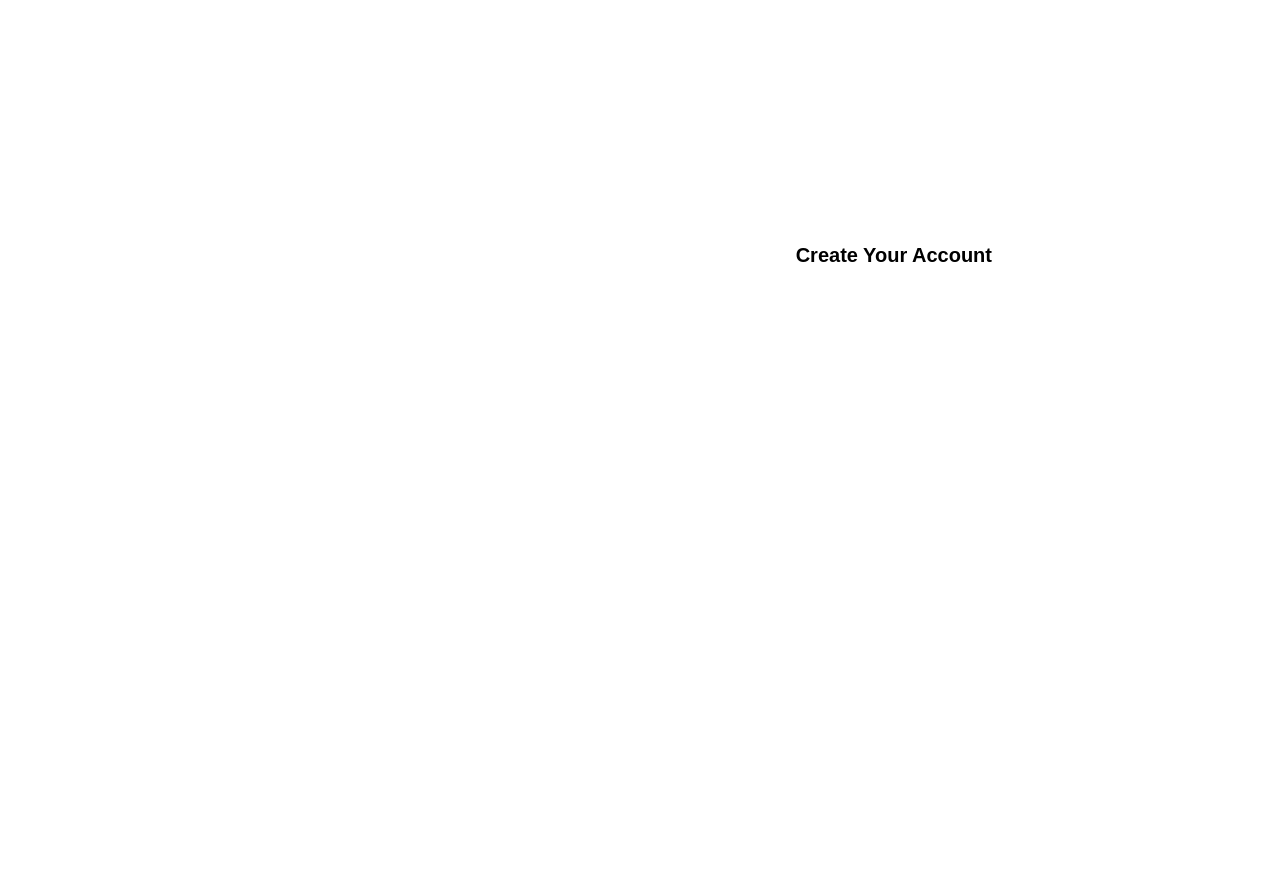
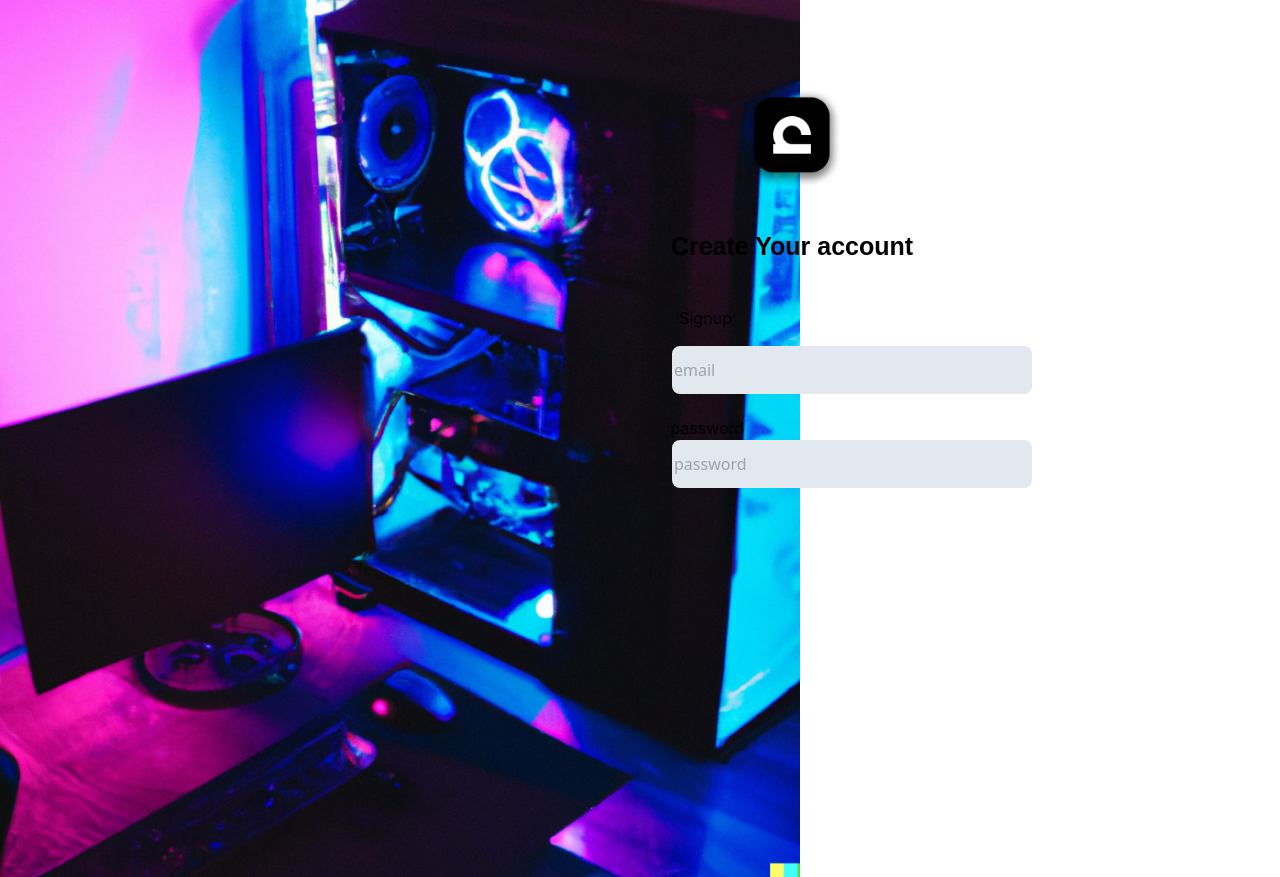
Before and after one commit to setupss/landing, a Next.js app: page /login in a window 1280 px wide. Before the commit the page ends 800 px from the top, so only its background shows below. Built offline with nearby package versions, Linux system fonts and the light colour scheme.

Commit message:
login page

```diff
--- a/pages/index.js
+++ b/pages/index.js
@@ -97,7 +97,7 @@ export default function Home() {
     </span>
 
     <div>
-      <span className="flex justify-center mt-[0.5rem] font-satoshi text-sm text-slate-500 font-semibold">❤️ Made by productive poeple, for productive people</span>
+      <span className="flex justify-center mt-[0.5rem] font-satoshi text-sm text-slate-500 font-semibold">❤️ Made by productive poeple, for productive people </span>
     </div>
 
 
--- a/pages/login.js
+++ b/pages/login.js
@@ -1,15 +1,58 @@
 import logo from "../public/assets/logo.png"
 import Image from "next/image"
+import pc from "../public/assets/pc-hero.png"
 export default function login(){
     return(
         <>
-        <div id="#main">
+        <div>
+            <Image
+            src={pc}
+            height={800}
+            width={800}
+            alt="Picture of the author"
+            />
+        </div>
 
 
-        <h1 className="font-poppins text-[20px] font-bold absolute inset-y-0 right-0 mt-[15rem] mr-[18rem] md: inset-y-0 right-0 ">Create Your Account</h1>
+
+        <div className="main-login absolute inset-y-0 right-0 mr-[15.5rem] mt-[3rem]">
+
+            <span className="flex justify-center mt-[2.5rem]">
+                <Image
+                src={logo}
+                height={100}
+                width={100}
+                alt="Picture of the author"
+                />
+
+            </span>
+          <span className="flex justify-center mt-[2.5rem] font-semibold font-poppins font-medium text-[25px]">
+            <h1>Create Your account</h1>
+          </span>
+
+          <span className="flex justify-center ml">
+            <h3 className=" mr-[10.8rem]  mt-[2.5rem] font-inter">Signup</h3>
+        <br />
+          </span>
+          <span className="flex justify-center ml-[7.5rem] mt-[1rem]">
+            <input type="text" placeholder="email"  className="border-2 rounded-lg w-[360px] h-[48px] bg-slate-200"/>
+          </span>
+          {/* passw */}
+          <span className="flex justify-center mr-[10.6rem] mt-[1.4rem]">
+            <h3 className="font-inter ">password</h3>
 
 
-        </div>
+          </span>
+          <span className="flex justify-center ml-[7.5rem]">
+                <input type="password" placeholder="password"  className="border-2 rounded-lg w-[360px] h-[48px] bg-slate-200"/>
+
+            </span>
+
+            </div>
+
+
+
+
 
         </>
     )
--- a/tailwind.config.js
+++ b/tailwind.config.js
@@ -19,7 +19,8 @@ module.exports = {
     },
     fontFamily: {
       satoshi: ["Satoshi", "sans-serif"],
-      poppins: ["Poppins", "sans-serif"]
+      poppins: ["Poppins", "sans-serif"],
+      inter : ["Inter", "sans-serif"],
     },
   },
   plugins: [],
```
Also changed, not shown: public/assets/pc-hero.png (added).
